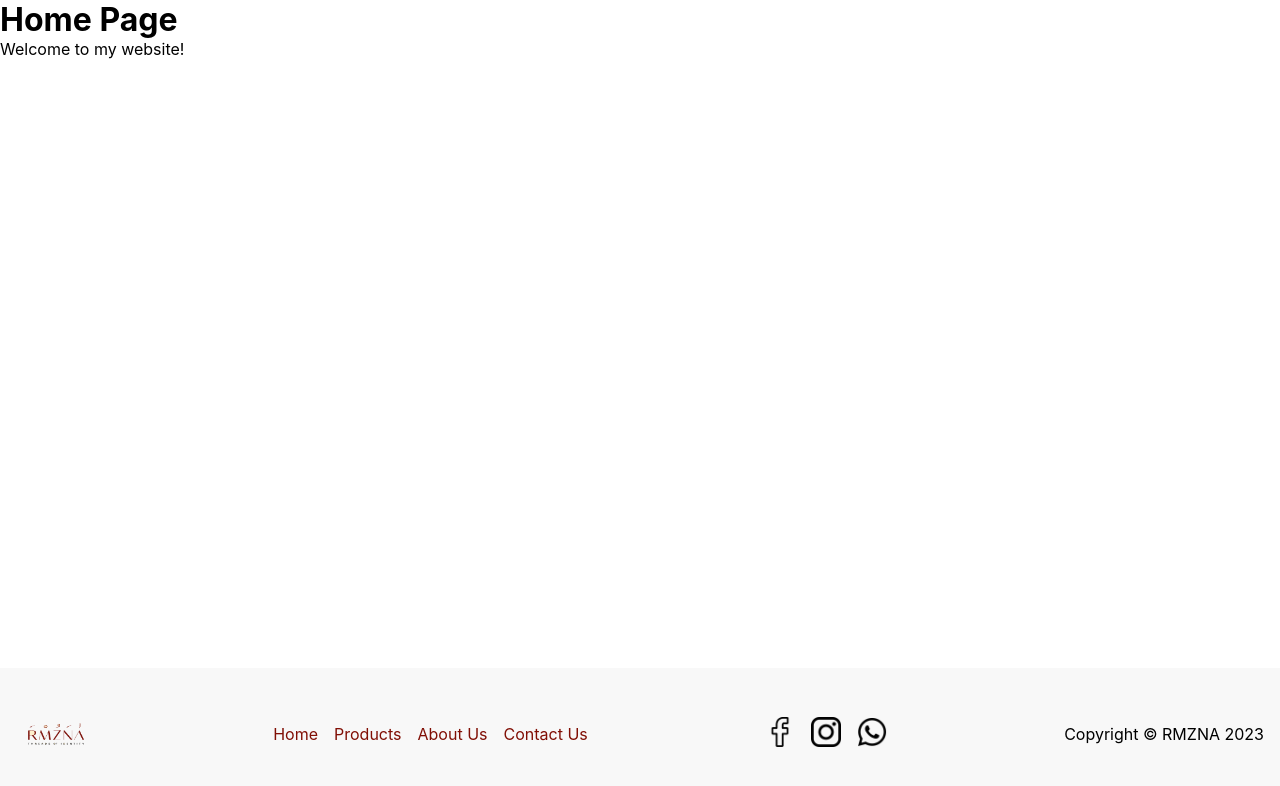
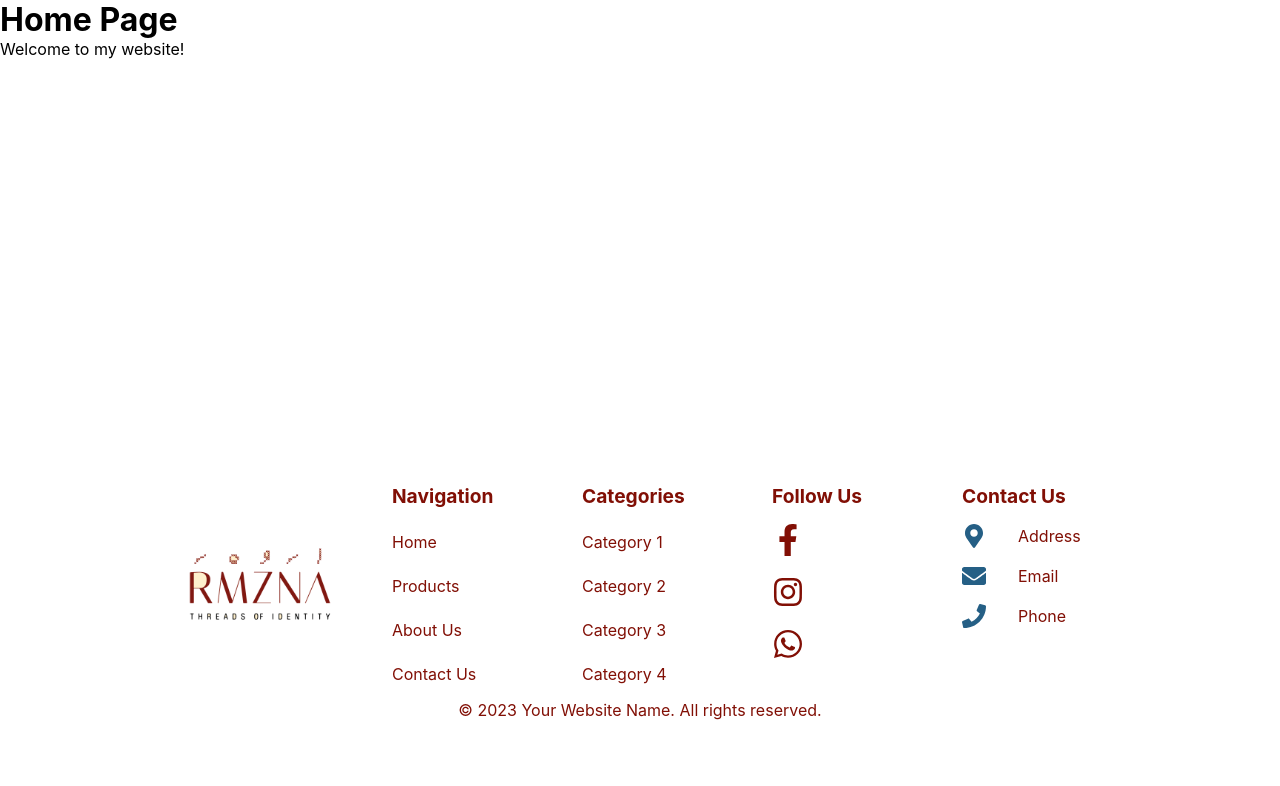
Before and after one commit to AbdellatifAlKerde/Real-Client_Front-End, a React (Create React App) app in the folder real-client-project/: page / in a window 1280 px wide. Shown: the top 786 px of the page. Built offline with nearby package versions, Linux system fonts and the light colour scheme.

Commit message:
changed alignment of footer and added categories

```diff
--- a/real-client-project/package.json
+++ b/real-client-project/package.json
@@ -8,6 +8,7 @@
     "@testing-library/user-event": "^13.5.0",
     "react": "^18.2.0",
     "react-dom": "^18.2.0",
+    "react-icons": "^4.8.0",
     "react-router-dom": "^6.10.0",
     "react-scripts": "5.0.1",
     "web-vitals": "^2.1.4"
--- a/real-client-project/src/components/footer/footer.css
+++ b/real-client-project/src/components/footer/footer.css
@@ -1,63 +1,152 @@
-footer {
-  position: fixed;
+.footer {
   background-color: var(--primary-color);
+  color: var(--secondary-color);
+  display: flex;
+  flex-wrap: wrap;
+  justify-content: space-around;
+  align-items: flex-start;
+  padding: 5rem 10rem;
+  position: absolute;
   bottom: 0;
-  left: 0;
-  right: 0;
-  padding: 8px;
-  text-align: center;
+  width: 100%;
 }
 
 .footer-logo {
-  display: flex;
-  justify-content: center;
-  align-items: center;
-  height: 100px;
+  flex: 1;
+  margin-right: 2rem;
 }
 
 .footer-logo img {
-  width: 80px;
-  max-width: 100%;
-  max-height: 100%;
+  width: 200px;
 }
 
-footer {
-  display: flex;
-  justify-content: space-between;
-  align-items: center;
-  padding: 1rem;
-  background-color: #f8f8f8;
+.footer-links {
+  flex: 1;
+  margin-right: 2rem;
 }
 
-.footer-logo img {
-  height: 60px;
+.footer-links h3 {
+  margin-bottom: 1rem;
+  font-size: 1.2rem;
 }
 
-.footer-links ul {
-  display: flex;
-  /* flex-direction: column; */
-  list-style: none;
-  margin: 0;
-  padding: 0;
+.footer-link {
+  display: block;
+  margin-bottom: 0.5rem;
+  color: var(--secondary-color);
+  text-decoration: none;
+  transition: color 0.3s ease-in-out;
+  padding: 0.5rem 0;
 }
 
-.footer-links li:not(:last-child) {
+.footer-link:hover {
+  color: var(--accent-color);
+}
+
+.footer-categories {
+  flex: 1;
+  margin-right: 2rem;
+}
+
+.footer-categories h3 {
+  margin-bottom: 1rem;
+  font-size: 1.2rem;
+}
+
+.footer-categories ul {
+  list-style: none;
+  padding: 0;
+  margin: 0;
+}
+
+.footer-categories li {
+  margin-bottom: 0.5rem;
+}
+
+.footer-social-media {
+  flex: 1;
+  margin-right: 2rem;
+}
+
+.footer-social-media h3 {
+  margin-bottom: 1rem;
+  font-size: 1.2rem;
+}
+
+.footer-social-media ul {
+  list-style: none;
+  padding: 0;
+  margin: 0;
+}
+
+.footer-social-media li {
+  margin-bottom: 1rem;
+}
+
+.footer-social-media li svg {
+  width: 2rem;
+  height: 2rem;
+}
+
+.footer-social-media a {
+  color: var(--secondary-color);
+  text-decoration: none;
+  transition: color 0.3s ease-in-out;
+}
+
+.footer-social-media a:hover {
+  color: var(--accent-color);
+}
+
+.footer-contact {
+  flex: 1;
+}
+
+.footer-contact h3 {
+  margin-bottom: 1rem;
+  font-size: 1.2rem;
+}
+
+.footer-contact ul {
+  list-style: none;
+  padding: 0;
+  margin: 0;
+}
+
+.footer-contact li {
+  display: flex;
+  align-items: center;
+  margin-bottom: 1rem;
+}
+
+.footer-contact span {
+  margin-left: 1rem;
+}
+
+.footer-contact svg {
+  color: var(--accent-color);
+  width: 1.5rem;
+  height: 1.5rem;
   margin-right: 1rem;
 }
 
-.footer-links a {
+.footer-contact a {
   color: var(--secondary-color);
   text-decoration: none;
+  transition: color 0.3s ease-in-out;
 }
 
-.footer-links a:hover {
-  text-decoration: underline;
+.footer-contact a:hover {
+  color: var(--accent-color);
 }
 
-.footer-social-media a:not(:last-child) {
-  margin-right: 1rem;
+.footer-copyright {
+  margin-top: 2rem;
+  text-align: center;
+  position: absolute;
+  bottom: 0 !important;
+  left: 50%;
+  transform: translateX(-50%);
+  width: 100%;
+  color: var(--secondary-color);
 }
-
-.footer-social-media img {
-  height: 30px;
-}
--- a/real-client-project/src/components/footer/footer.js
+++ b/real-client-project/src/components/footer/footer.js
@@ -1,52 +1,100 @@
-import "./footer.css";
-import RMZNA from "../../../src/images/logo-for-web.png";
-import { NavLink } from "react-router-dom";
-import facebookIcon from "../../../src/images/facebook.png";
-import instagramIcon from "../../../src/images/instagram-logo.png";
-import whatsappIcon from "../../../src/images/whatsapp.png";
+import React from 'react';
+import './footer.css';
+import RMZNA from '../../../src/images/logo-for-web.png';
+import { NavLink } from 'react-router-dom';
+import { FaFacebookF, FaInstagram, FaWhatsapp, FaMapMarkerAlt, FaPhone, FaEnvelope } from 'react-icons/fa';
 
 const Footer = () => {
-  const year = new Date().getFullYear();
+  return (
+    <footer className="footer">
+      <div className="footer-logo">
+        <img src={RMZNA} alt="Logo" />
+      </div>
 
-  return (
-    <footer>
-      <div className="footer-logo">
-        <img src={RMZNA} alt="rmnza-logo"></img>
+      <div className="footer-links">
+        <h3>Navigation</h3>
+        <NavLink exact to="/" className="footer-link">
+          Home
+        </NavLink>
+        <NavLink to="/products" className="footer-link">
+          Products
+        </NavLink>
+        <NavLink to="/about-us" className="footer-link">
+          About Us
+        </NavLink>
+        <NavLink to="/contact-us" className="footer-link">
+          Contact Us
+        </NavLink>
       </div>
-      <div className="footer-links">
+
+      <div className="footer-categories">
+        <h3>Categories</h3>
         <ul>
           <li>
-            <NavLink exact to="/" activeClassName="active-link">
-              Home
+            <NavLink to="/category1" className="footer-link">
+              Category 1
             </NavLink>
           </li>
           <li>
-            <NavLink to="/products" activeClassName="active-link">
-              Products
+            <NavLink to="/category2" className="footer-link">
+              Category 2
             </NavLink>
           </li>
           <li>
-          <a href="#about-us">About Us</a>
+            <NavLink to="/category3" className="footer-link">
+              Category 3
+            </NavLink>
           </li>
           <li>
-            <NavLink to="/contact" activeClassName="active-link">
-              Contact Us
+            <NavLink to="/category4" className="footer-link">
+              Category 4
             </NavLink>
           </li>
         </ul>
       </div>
+
       <div className="footer-social-media">
+        <h3>Follow Us</h3>
+        <ul>
+          <li>
             <a href="https://www.facebook.com" target="_blank" rel="noreferrer">
-          <img src={facebookIcon} alt="Facebook" />
+              <FaFacebookF />
             </a>
+          </li>
+          <li>
             <a href="https://www.instagram.com" target="_blank" rel="noreferrer">
-          <img src={instagramIcon} alt="Instagram" />
+              <FaInstagram />
             </a>
+          </li>
+          <li>
             <a href="https://www.whatsapp.com" target="_blank" rel="noreferrer">
-          <img src={whatsappIcon} alt="WhatsApp" />
+              <FaWhatsapp />
             </a>
+          </li>
+        </ul>
       </div>
-      <div>{`Copyright © RMZNA ${year}`}</div>
+
+      <div className="footer-contact">
+        <h3>Contact Us</h3>
+        <ul>
+          <li>
+            <FaMapMarkerAlt />
+            <span>Address</span>
+          </li>
+          <li>
+            <FaEnvelope />
+            <span>Email</span>
+          </li>
+          <li>
+            <FaPhone />
+            <span>Phone</span>
+          </li>
+        </ul>
+      </div>
+
+      <div className="footer-copy">
+        <p>&copy; {new Date().getFullYear()} Your Website Name. All rights reserved.</p>
+      </div>
     </footer>
   );
 };
```
Also changed, not shown: 1 other file (tests, documents, lock files or other folders). Lines whose indentation alone changed are shown as unchanged.
